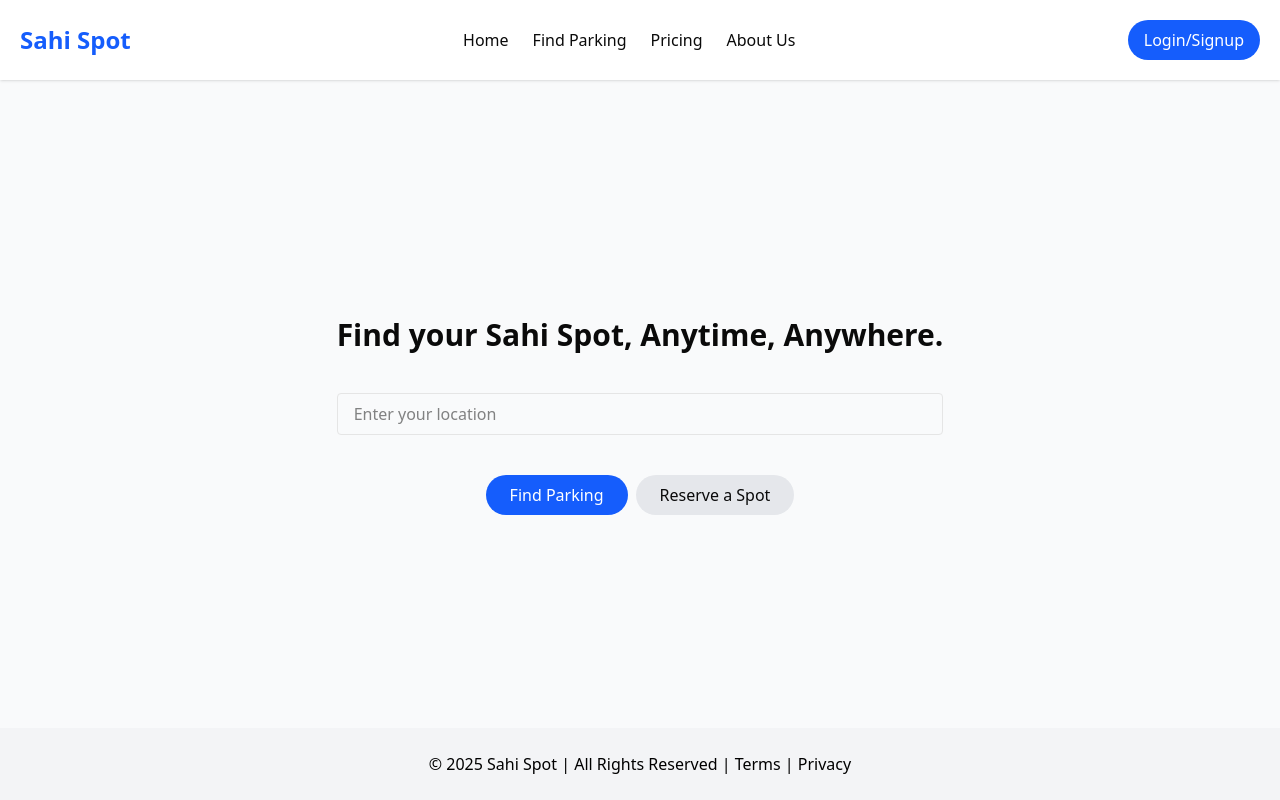
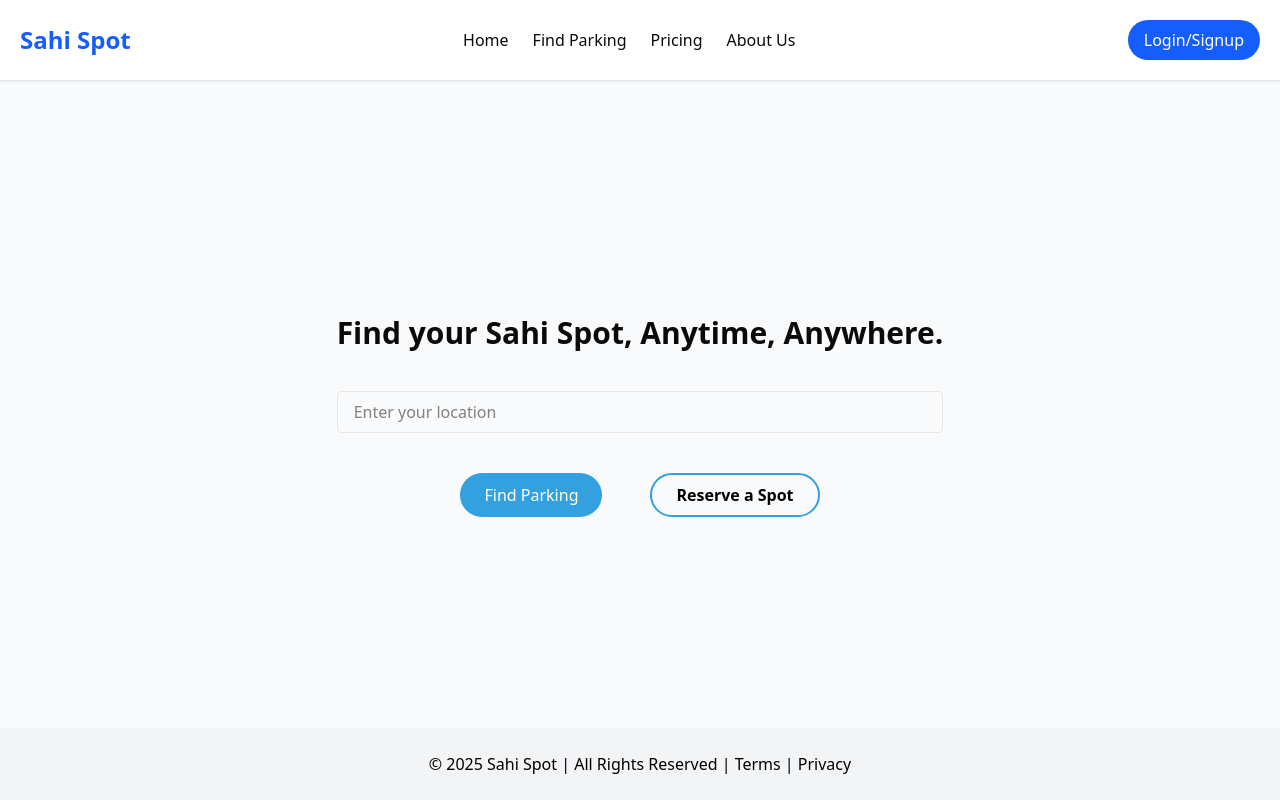
Before and after one commit to Gurusharan-Singh2/SahiSpot, a React (Vite) app: page / in a window 1280 px wide. Built offline with nearby package versions, Linux system fonts and the light colour scheme.

Commit message:
Hover effect

```diff
--- a/src/Hero.jsx
+++ b/src/Hero.jsx
@@ -10,11 +10,11 @@ const Hero = () => {
         placeholder="Enter your location"
         className="border px-4 py-2 rounded w-full mb-4"
       />
-      <div>
-        <button className="bg-blue-600 text-white px-6 py-2 rounded-full mr-2">
+      <div className="flex gap-10 justify-center">
+        <button className="bg-Primary text-white px-6 py-2 rounded-full mr-2 text-black hover:bg-white hover:border-2 cursor-pointer hover:border-Primary hover:scale-110 transition-all duration-300 hover:text-black">
           Find Parking
         </button>
-        <button className="bg-gray-200 px-6 py-2 rounded-full">
+        <button className=" border-2 border-Primary px-6 py-2 rounded-full text-black font-semibold hover:bg-Primary cursor-pointer hover:text-white hover:scale-110 transition-all duration-300">
           Reserve a Spot
         </button>
       </div>
```
